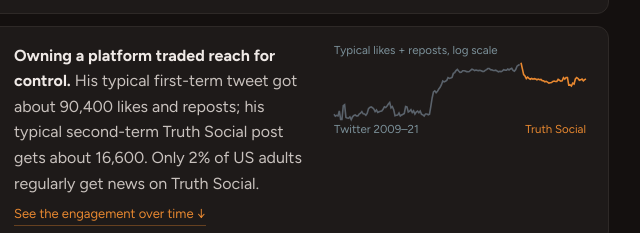
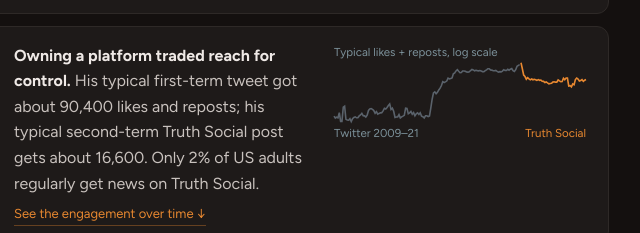
Before and after one commit to bajajmrittika07/us-political-social-report, a plain HTML site: page index.html in a window 1280 px wide. Shown: the part 1400-1633 px from the top of the page, 367-1007 px from the left. Drawn offline with Linux system fonts and the light colour scheme.

Commit message:
Key-findings mini charts: pad labels so none are clipped

```diff
--- a/index.html
+++ b/index.html
@@ -650,10 +650,10 @@ fetch('data/report.json').then(r=>r.json()).then(R=>{
     const E=Object.fromEntries(R.eras.map(e=>[e.era,e]));
     const D={
       congress:d=>{const v=R.volume_compare;bars(d,[{l:'Trump, incl. RTs',v:v.trump_jan_may_2020_per_month,t:fmtInt(v.trump_jan_may_2020_per_month)},{l:'Trump, own posts',v:v.trump_jan_may_2020_own_per_month,t:fmtInt(v.trump_jan_may_2020_own_per_month),hi:1},{l:'Median Dem',v:130,t:'130'},{l:'Median Rep',v:73,t:'73'}])},
-      eng:d=>{const [s,W]=mk(d,92),lo=Math.log10(30),hi=Math.log10(300000);const ms=[...new Set(R.timeline.map(r=>r.month))].sort();const X=i=>4+i/(ms.length-1)*(W-8),Y=v=>76-(Math.log10(v)-lo)/(hi-lo)*56;
+      eng:d=>{const [s,W]=mk(d,100),lo=Math.log10(30),hi=Math.log10(300000);const ms=[...new Set(R.timeline.map(r=>r.month))].sort();const X=i=>4+i/(ms.length-1)*(W-8),Y=v=>78-(Math.log10(v)-lo)/(hi-lo)*58;
         ['Twitter','Truth Social'].forEach(p=>{const pts=ms.map((mo,i)=>{const r=R.timeline.find(t=>t.month===mo&&t.platform===p);return r&&r.median_eng>0?[X(i),Y(r.median_eng)]:null}).filter(Boolean);
           el('path',{d:'M'+pts.map(q=>q.join(',')).join('L'),fill:'none',stroke:p==='Truth Social'?C.hi:C.grey,'stroke-width':1.6},s)});
-        lab(s,4,11,'Typical likes + reposts, log scale');lab(s,4,90,'Twitter 2009–21');lab(s,W-4,90,'Truth Social',{'text-anchor':'end',fill:C.hi})},
+        lab(s,4,13,'Typical likes + reposts, log scale');lab(s,4,94,'Twitter 2009–21');lab(s,W-4,94,'Truth Social',{'text-anchor':'end',fill:C.hi})},
       format:d=>{const rows=R.formats.filter(r=>r.platform==='Truth Social').sort((a,b)=>b.median_uplift-a.median_uplift).slice(0,4);
         const sh={'Text only':'Text only','Text + article link':'Text + link','Image/video, no caption':'Media, no caption','Video link':'Video link','Article link only':'Link only','Shared Truth post':'Shared post'};
         const all=R.formats.filter(r=>r.platform==='Truth Social').sort((a,b)=>b.median_uplift-a.median_uplift);const pick=[all[0],all[1],all.find(r=>r.format==='Article link only')];
@@ -663,8 +663,8 @@ fetch('data/report.json').then(r=>r.json()).then(R=>{
       busy:d=>div(d,[['Truth Social',1],['Twitter',0]].map(([pl,h])=>{const m=reg(pl,'Posts that day (per doubling)');return {l:pl,v:m-1,t:pc(m),hi:h}})),
       then:d=>{const rows=[['Reposts in feed',E['Twitter 2017–21'].repost_share*100,E['Truth Social 2025–26'].repost_share*100,v=>v.toFixed(v<10?1:0)+'%','first term → 2025–26'],
                             ['Words per post',E['Twitter 2015–16'].median_words,E['Truth Social 2025–26'].median_words,v=>String(Math.round(v)),'2015–16 → 2025–26']];
-        const [s,W]=mk(d,rows.length*30+2),lw=Math.min(98,W*0.44),x0=lw+10,xw=W-x0-34;
-        rows.forEach(([l,a,b,f,sub],i)=>{const y=i*30+12,m=Math.max(a,b)*1.05,X=v=>x0+v/m*xw;lab(s,lw,y+3,l,{'text-anchor':'end',fill:C.ink2});lab(s,lw,y+15,sub,{'text-anchor':'end','font-size':9});
+        const [s,W]=mk(d,rows.length*36+10),lw=Math.min(98,W*0.44),x0=lw+16,xw=W-x0-24;
+        rows.forEach(([l,a,b,f,sub],i)=>{const y=i*36+18,m=Math.max(a,b)*1.05,X=v=>x0+v/m*xw;lab(s,lw,y+3,l,{'text-anchor':'end',fill:C.ink2});lab(s,lw,y+15,sub,{'text-anchor':'end','font-size':9});
           el('line',{x1:X(a),x2:X(b),y1:y,y2:y,stroke:C.grey,'stroke-width':2},s);el('circle',{cx:X(a),cy:y,r:4,fill:C.grey},s);el('circle',{cx:X(b),cy:y,r:4.5,fill:C.hi},s);
           val(s,X(a),y-7,f(a),{'text-anchor':'middle',fill:C.label});val(s,X(b),y+16,f(b),{'text-anchor':'middle'})})},
     };
```
